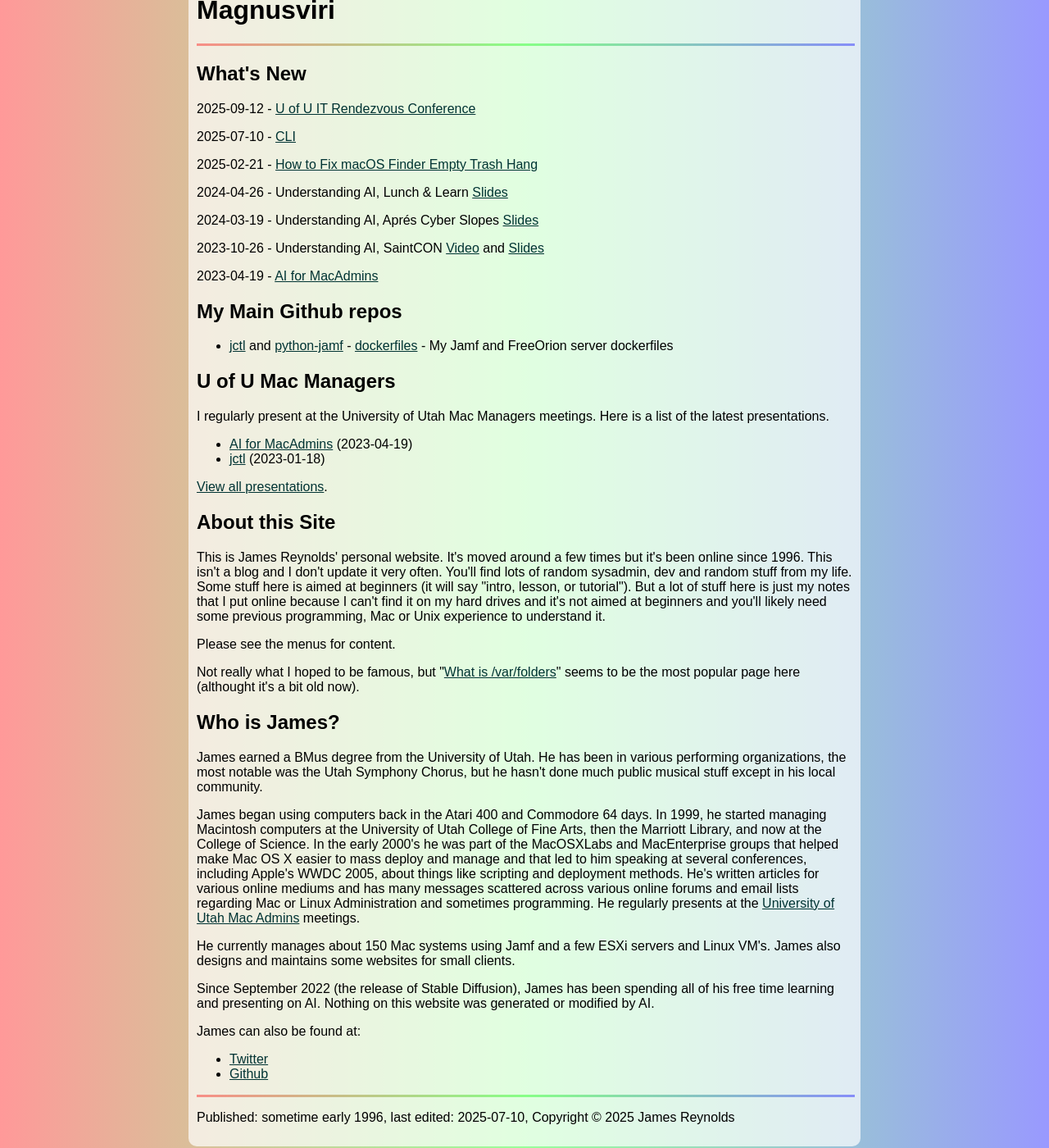
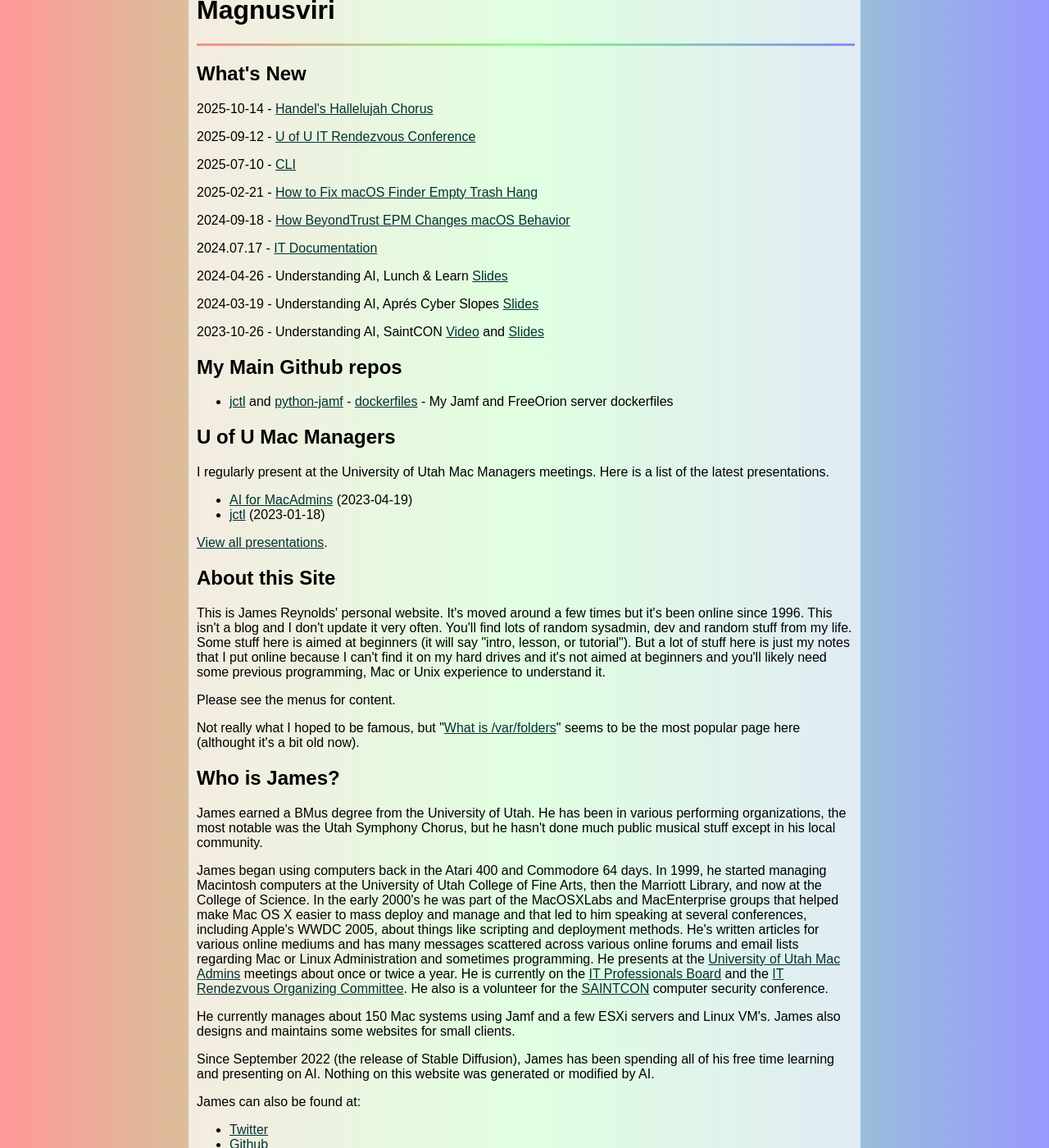
Before and after one commit to magnusviri/magnusviri.com, a Jekyll site: the page built from index.md, in a window 1280 px wide and 1400 px high, scrolled down 320 px. Shown: the whole window at 82% size. Built offline with Jekyll 4.4.1, drawn with Linux system fonts in a browser that asks for light colours; comment, search, counter and statistics services are not loaded.

Commit message:
Hallalujah again

```diff
--- a/index.md
+++ b/index.md
@@ -10,19 +10,23 @@
 
 ## What's New
 
+2025-10-14 - [Handel's Hallelujah Chorus](hallelujah.html)
+
 2025-09-12 - [U of U IT Rendezvous Conference](https://itcon.utah.edu/)
 
 2025-07-10 - [CLI](cli.html)
 
 2025-02-21 - [How to Fix macOS Finder Empty Trash Hang](https://magnusviri.com/how-to-fix-macos-finder-empty-trash-hang)
 
+2024-09-18 - [How BeyondTrust EPM Changes macOS Behavior](https://stream.lib.utah.edu/index.php?c=details&id=13664)
+
+2024.07.17 - [IT Documentation](https://stream.lib.utah.edu/index.php?c=details&id=13652)
+
 2024-04-26 - Understanding AI, Lunch & Learn [Slides](/dl/lunch-and-learn-2024.pdf)
 
 2024-03-19 - Understanding AI, Aprés Cyber Slopes [Slides](/dl/apres-cyber-slopes-2024.pdf)
 
 2023-10-26 - Understanding AI, SaintCON [Video](https://www.youtube.com/watch?v=kIMOb74dSkU) and [Slides](/dl/ai-saintcon-2023.pdf)
-
-2023-04-19 - [AI for MacAdmins](https://stream.lib.utah.edu/index.php?c=details&id=13574)
 
 ## My Main Github repos
 
@@ -49,7 +53,7 @@
 
 James earned a BMus degree from the University of Utah. He has been in various performing organizations, the most notable was the Utah Symphony Chorus, but he hasn't done much public musical stuff except in his local community.
 
-James began using computers back in the Atari 400 and Commodore 64 days. In 1999, he started managing Macintosh computers at the University of Utah College of Fine Arts, then the Marriott Library, and now at the College of Science. In the early 2000's he was part of the MacOSXLabs and MacEnterprise groups that helped make Mac OS X easier to mass deploy and manage and that led to him speaking at several conferences, including Apple's WWDC 2005, about things like scripting and deployment methods. He's written articles for various online mediums and has many messages scattered across various online forums and email lists regarding Mac or Linux Administration and sometimes programming. He regularly presents at the [University of Utah Mac Admins](https://apple.lib.utah.edu/) meetings.
+James began using computers back in the Atari 400 and Commodore 64 days. In 1999, he started managing Macintosh computers at the University of Utah College of Fine Arts, then the Marriott Library, and now at the College of Science. In the early 2000's he was part of the MacOSXLabs and MacEnterprise groups that helped make Mac OS X easier to mass deploy and manage and that led to him speaking at several conferences, including Apple's WWDC 2005, about things like scripting and deployment methods. He's written articles for various online mediums and has many messages scattered across various online forums and email lists regarding Mac or Linux Administration and sometimes programming. He presents at the [University of Utah Mac Admins](https://apple.lib.utah.edu/) meetings about once or twice a year. He is currently on the [IT Professionals Board](https://itprofessionals.utah.edu/) and the [IT Rendezvous Organizing Committee](https://itcon.utah.edu/). He also is a volunteer for the [SAINTCON](https://www.saintcon.org/) computer security conference.
 
 He currently manages about 150 Mac systems using Jamf and a few ESXi servers and Linux VM's. James also designs and maintains some websites for small clients.
 
```
Also changed, not shown: _posts/2025-10-14-hallelujah.md (+1 -1 lines).
